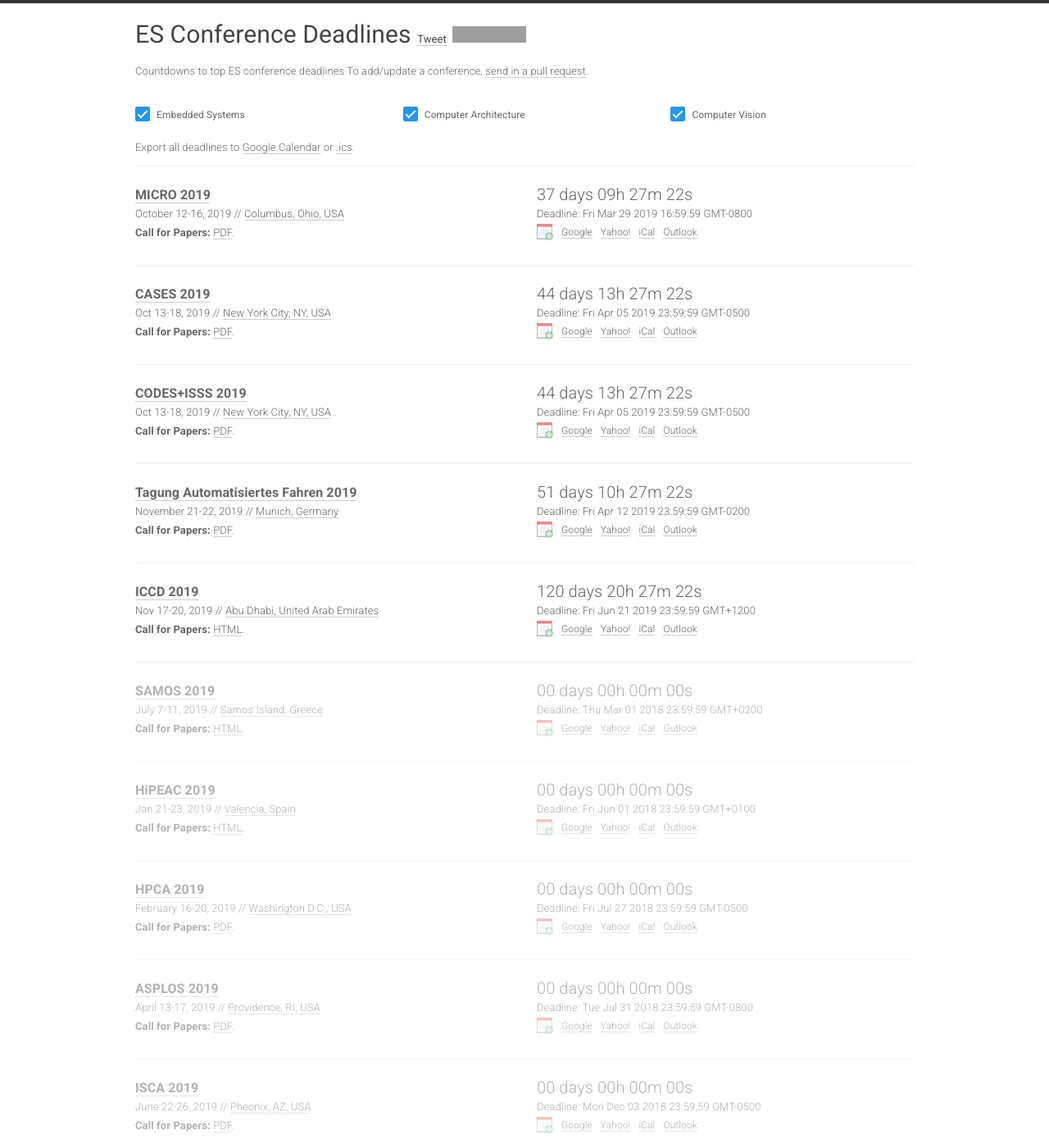
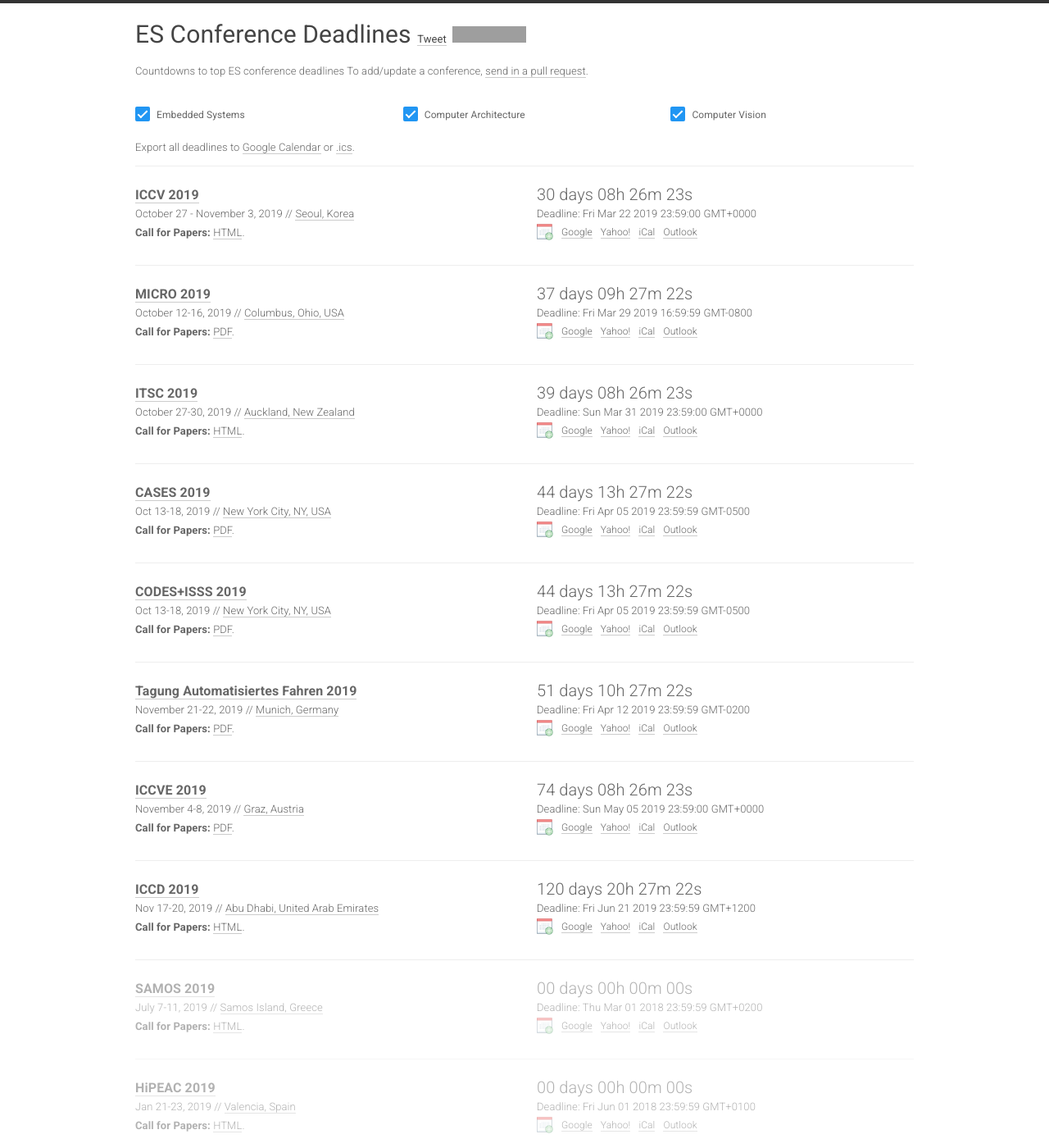
Before and after one commit to paperswithcode/ai-deadlines, a Jekyll site: the page built from index.html, in a window 1280 px wide and 1400 px high. Shown: the whole window at 82% size. Built offline with Jekyll 4.4.1, drawn with Linux system fonts in a browser that asks for light colours; nearby versions of some CDN libraries; comment, search, counter and statistics services are not loaded; some of the changed text lies outside the part shown; grey boxes are pictures that could not be loaded.

Commit message:
added iccv[e] itsc

```diff
--- a/_data/conferences.yml
+++ b/_data/conferences.yml
@@ -1,5 +1,16 @@
 
 ---
+
+- title: ICCV
+  year: 2019
+  id: iccv19
+  link: http://iccv2019.thecvf.com/
+  deadline: '2019-03-22 23:59:00'
+  timezone: Etc/GMT
+  date: October 27 - November 3, 2019
+  place: Seoul, Korea
+  sub: CV
+  note: <b>Call for Papers:</b> <a href='http://iccv2019.thecvf.com/submission/main_conference/author_guidelines'>HTML</a>.
 
 - title: MICRO
   year: 2019
@@ -11,6 +22,17 @@
   place: Columbus, Ohio, USA
   sub: CA
   note: <b>Call for Papers:</b> <a href='https://www.microarch.org/micro52/docs/cfp.pdf'>PDF</a>.
+
+- title: ITSC
+  year: 2019
+  id: itsc2019
+  link: https://www.itsc2019.org/
+  deadline: '2019-03-31 23:59:00'
+  timezone: Etc/GMT
+  date: October 27-30, 2019
+  place: Auckland, New Zealand
+  sub: CV
+  note: <b>Call for Papers:</b> <a href='https://www.itsc2019.org/call-for-papers'>HTML</a>.
 
 - title: CASES
   year: 2019
@@ -44,6 +66,17 @@
   place: Munich, Germany
   sub: CV
   note: <b>Call for Papers:</b> <a href='https://www.tuev-sued.de/uploads/images/1549883812393523030668/tagung-automatisiertes-fahren-2019-call-for-papers.pdf'>PDF</a>.
+
+- title: ICCVE
+  year: 2019
+  id: iccve19
+  link: https://iccve2019.com/
+  deadline: '2019-05-05 23:59:00'
+  timezone: Etc/GMT
+  date: November 4-8, 2019
+  place: Graz, Austria
+  sub: CV
+  note: <b>Call for Papers:</b> <a href='https://iccve2019.com/sites/default/files/documents/call-docs/iccve2019-cfp_v10.pdf'>PDF</a>.
 
 - title: ICCD
   year: 2019
@@ -100,6 +133,16 @@
   sub: CA
   note: <b>Call for Papers:</b> <a href='https://asplos-conference.org/wp-content/uploads/2018/05/asplos19-cfp.pdf'>PDF</a>.
 
+- title: CVPR
+  year: 2019
+  id: cvpr19
+  link: http://cvpr2019.thecvf.com/
+  deadline: '2018-11-16 23:59:59'
+  timezone: America/Los_Angeles
+  date: June 16-21, 2019
+  place: Long Beach, USA
+  sub: CV
+
 - title: ISCA
   year: 2019
   id: isca2019
```
